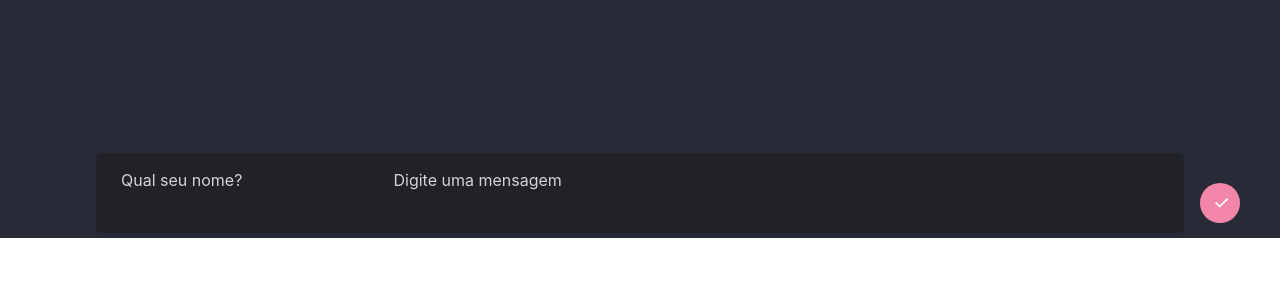
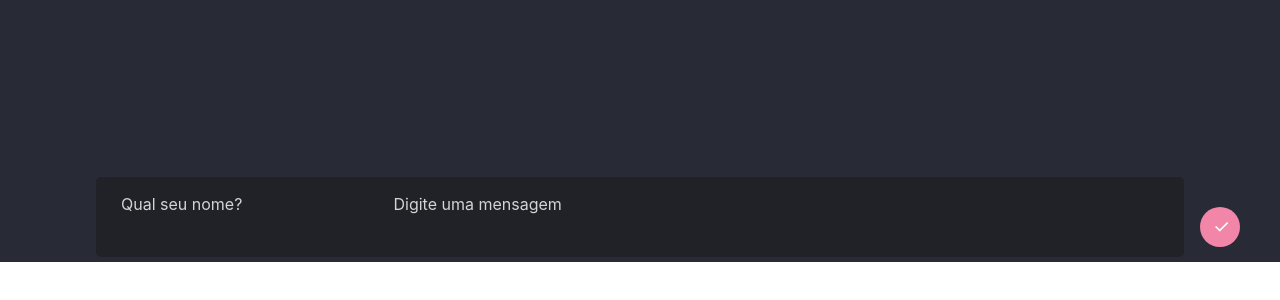
Before and after one commit to ThiagoDellaNoce/ChatSocketio, a website: page public/index.html in a window 1280 px wide. Shown: the part 498-798 px from the top of the page. Drawn offline with nearby package versions, Linux system fonts and the light colour scheme; no server answers.

Commit message:
implementado Layout

```diff
--- a/public/style.css
+++ b/public/style.css
@@ -63,7 +63,7 @@
 
 .frame {
   background: #282a36;
-  height: 92vh;
+  height: 95vh;
   overflow: hidden;
   padding: 0;
 }
```
